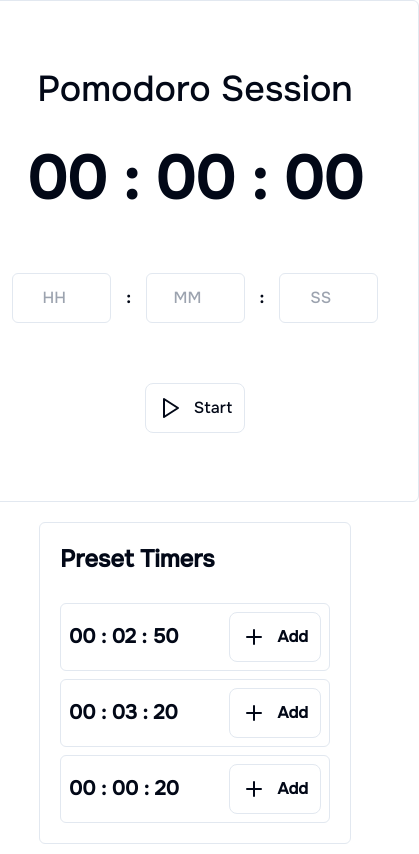
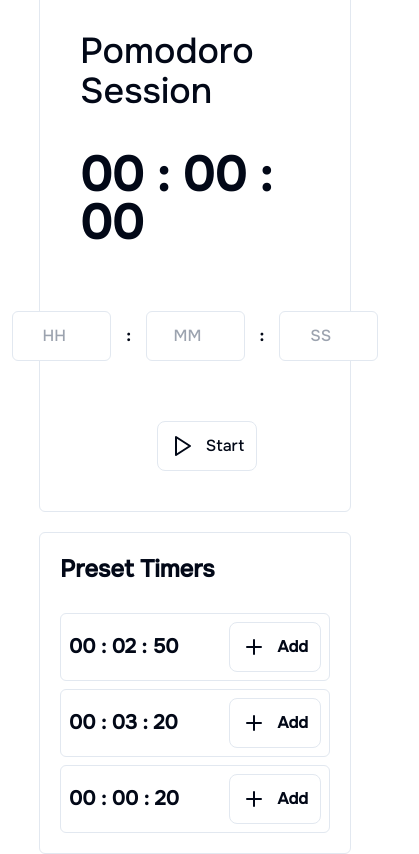
Before and after one commit to kaythecosmic/study-bean, a Next.js app: page /pomodoro in a window 390 px wide. Shown: the whole page, 419 px wide, since content can reach past the window. Built offline with nearby package versions, Linux system fonts and the light colour scheme.

Commit message:
fixed responsiveness for pomodoro

```diff
--- a/src/app/pomodoro/page.tsx
+++ b/src/app/pomodoro/page.tsx
@@ -107,10 +107,10 @@
     }, [time, isPaused])
 
     return (
-        <MaxWidthWrapper className="h-[100dvh] w-[80vw] flex flex-col md:flex-row items-center justify-center gap-5">
-            <div className='h-2/3 flex flex-col items-center justify-center p-10 md:w-full border rounded-md'>
+        <MaxWidthWrapper className="h-[100dvh] w-[80vw] flex flex-col 2xl:flex-row items-center justify-center gap-5">
+            <div className='w-full flex flex-col items-center justify-center p-10 md:w-full 2xl:h-2/3 border rounded-md'>
                 <h1 className=' text-4xl mb-10'>Pomodoro Session</h1>
-                <div className="text-6xl font-semibold md:text-6xl lg:text-7xl 2xl:text-9xl">
+                <div className="text-5xl font-semibold md:text-6xl lg:text-7xl 2xl:text-8xl min-[1640px]:text-9xl">
                     {hours > 9 ? hours : "0" + hours} : {minutes > 9 ? minutes : "0" + minutes} : {seconds > 9 ? seconds : "0" + seconds}
                 </div>
 
@@ -133,7 +133,8 @@
                     </IconButton> : <></>}
                 </section>
             </div>
-            <div className='h-auto w-full flex flex-col items-center justify-start p-5 border rounded-md lg:h-2/3 lg:w-1/3'>
+
+            <div className='h-auto w-full flex flex-col items-center justify-start p-5 border rounded-md 2xl:h-2/3 2xl:w-1/3'>
                 <h1 className='text-2xl mb-5 w-full font-bold'>Preset Timers</h1>
 
                 {
--- a/tailwind.config.ts
+++ b/tailwind.config.ts
@@ -15,6 +15,7 @@
       padding: "2rem",
       screens: {
         "2xl": "1400px",
+        "3xl": "1640px"
       },
     },
     extend: {
```
